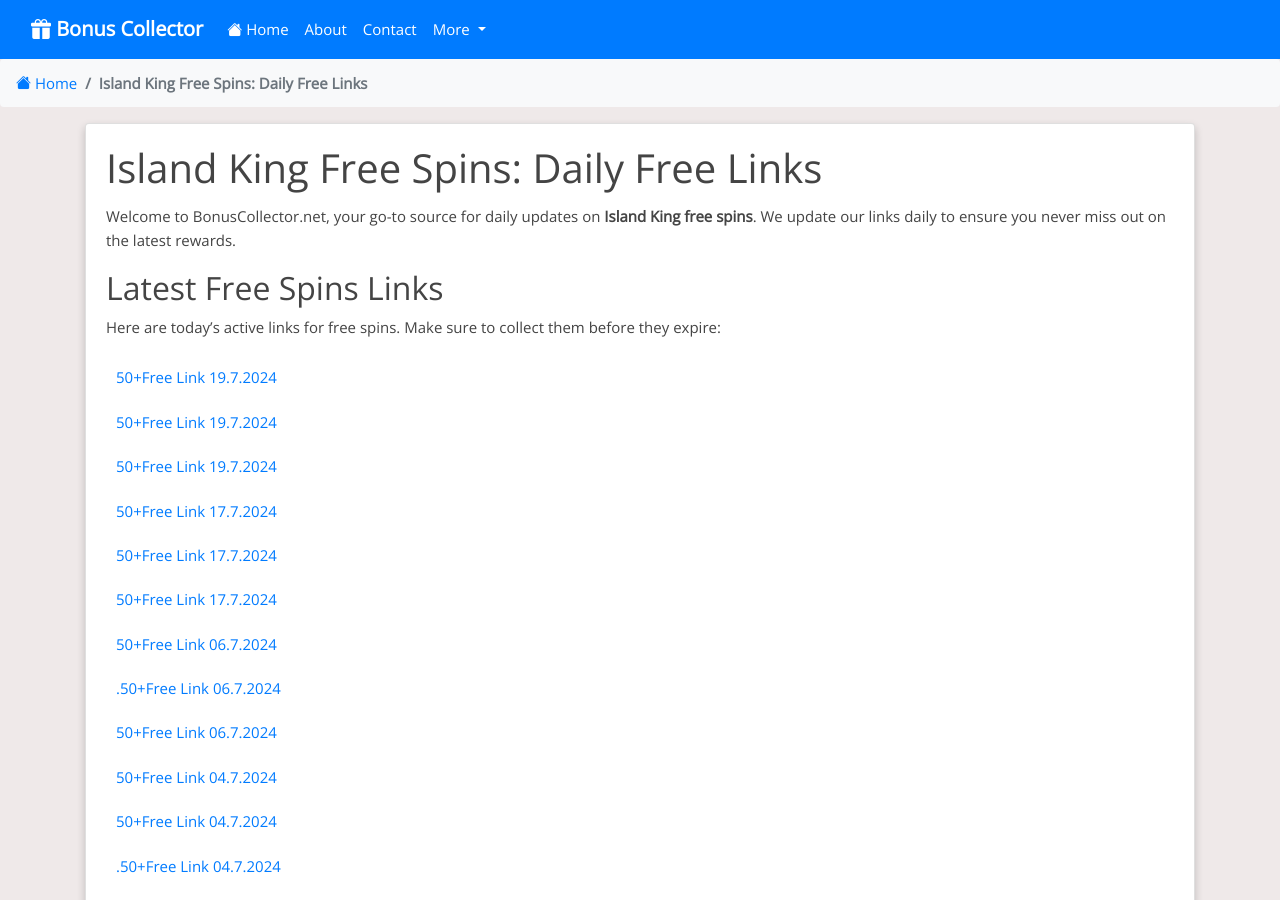
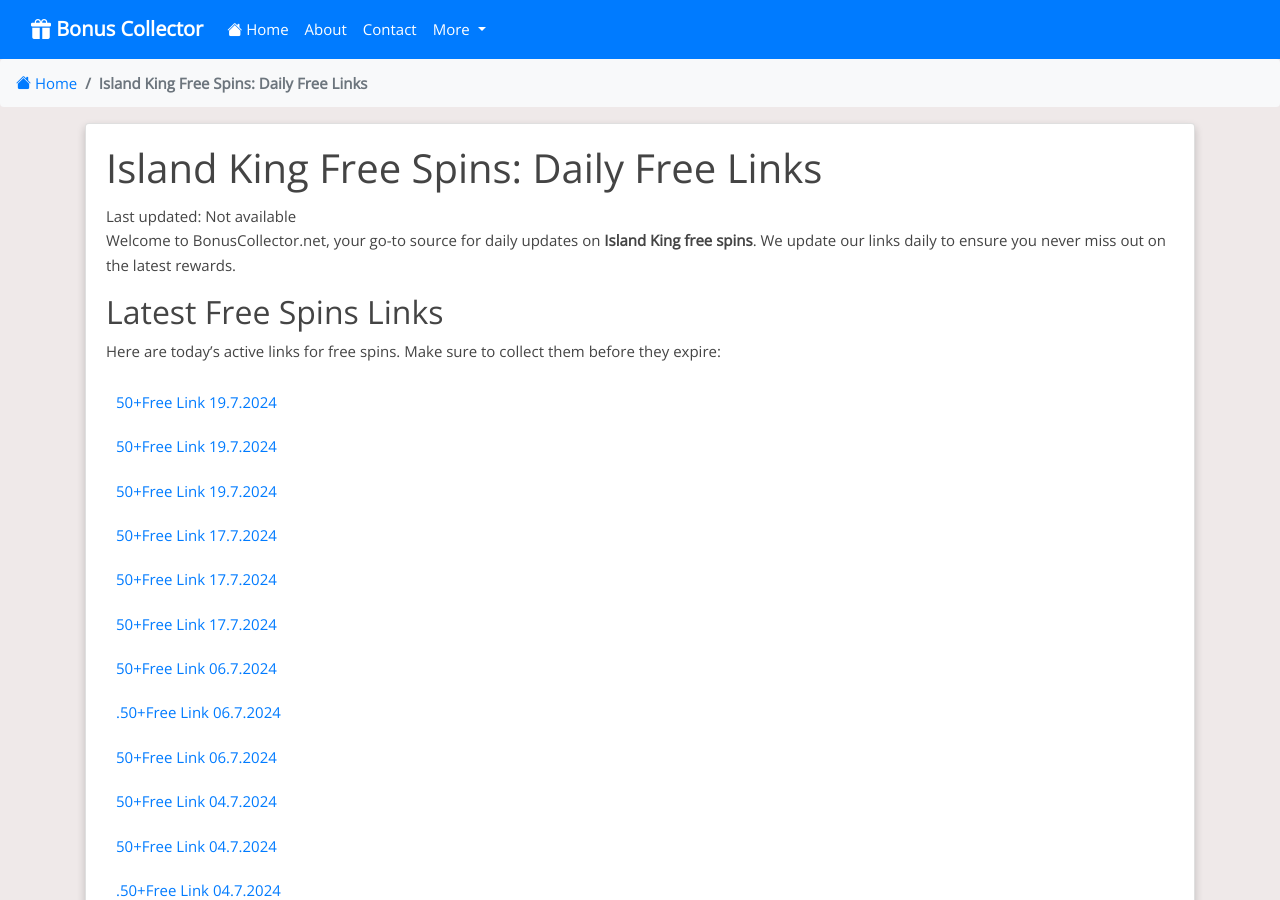
Before and after one commit to Prollad99/bs-net, a Jekyll site: the page built from _posts/2024-07-04-island-king.md, in a window 1280 px wide and 900 px high. Built offline with Jekyll 4.4.1, drawn with Linux system fonts in a browser that asks for light colours; nearby versions of some CDN libraries; comment, search, counter and statistics services are not loaded.

Commit message:
Update post.html

```diff
--- a/_layouts/post.html
+++ b/_layouts/post.html
@@ -7,9 +7,15 @@
 
     <h1 class="card-title">{{ page.title }}</h1>
 
-    {% if page.include_file %}
+    {% assign include_file = page.include_file %}
+    {% assign include_metadata = site.data.include_files[include_file] %}
+    {% if include_metadata %}
       <div class="last-modified">
-        Last updated: {% last_modified page.include_file %}
+        Last updated: {{ include_metadata.last_modified }}
+      </div>
+    {% else %}
+      <div class="last-modified">
+        Last updated: Not available
       </div>
     {% endif %}
 
```
